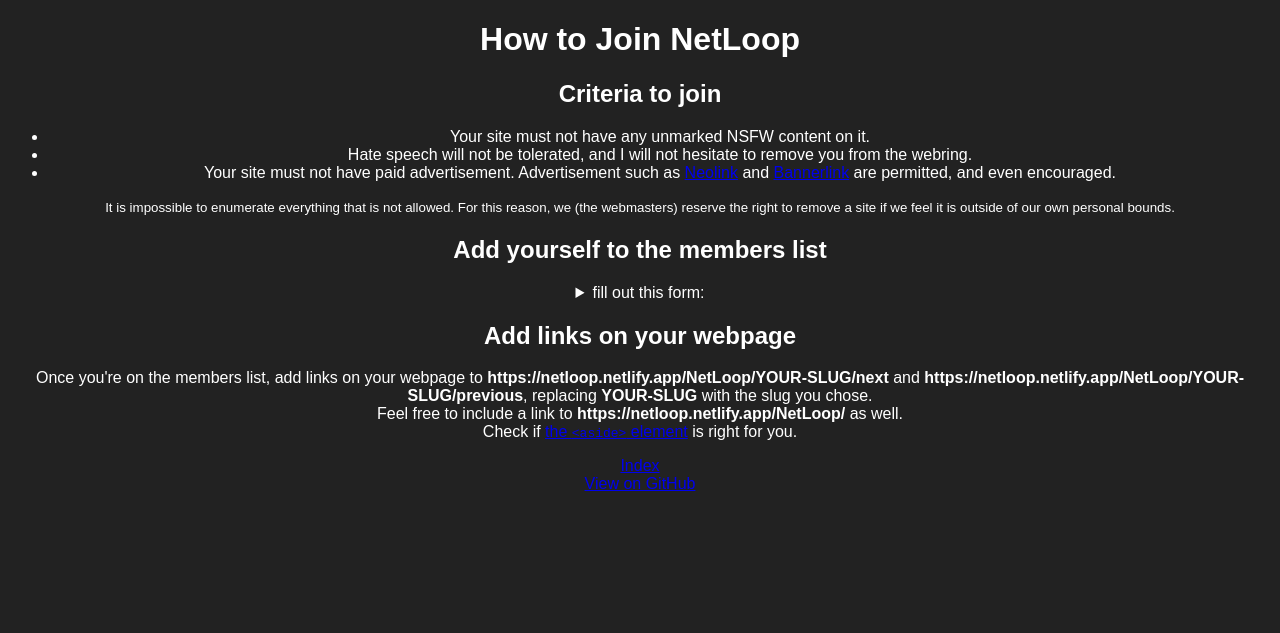
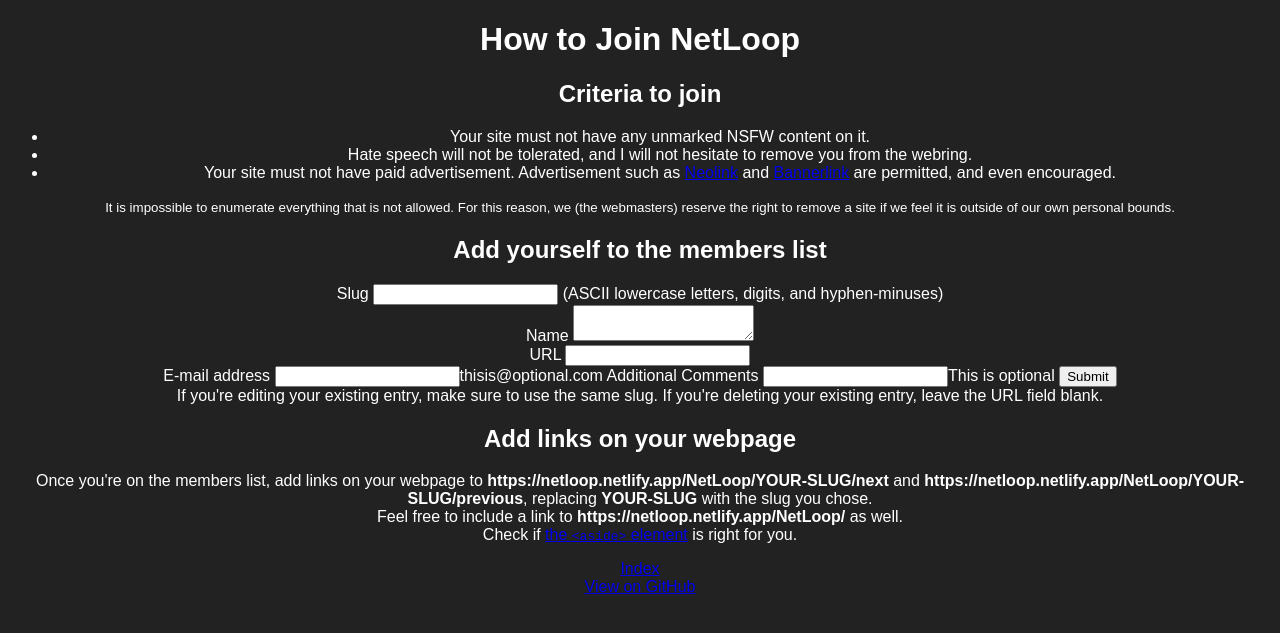
Before and after one commit to 44Nifty/NetLoop, a Jekyll site: the page built from join.html, in a window 1280 px wide. Shown: the top 633 px of the page. Built offline with Jekyll 4.4.1, drawn with Linux system fonts in a browser that asks for light colours.

Commit message:
Update join.html

```diff
--- a/join.html
+++ b/join.html
@@ -14,20 +14,17 @@ layout: html
 
 <h2>Add yourself to the members list</h2>
 
-<details>
-<summary>fill out this form:</summary>
 <form name=signup method=POST data-netlify=true netlify-honeypot=bot>
 <div hidden><label>Leave this blank unless you're spam <input name=bot></label></div>
-<label>Slug <input name=slug pattern=[0-9a-z](?:-?[0-9a-z])* required></label>
+  <label>Slug <input name=slug pattern=[0-9a-z](?:-?[0-9a-z])* required></label>
 (ASCII lowercase letters, digits, and hyphen-minuses)<br>
 <label>Name <textarea name=name></textarea></label><br>
 <label>URL <input name=url type=url></label><br>
-<label>E-mail address <input type=email name=email required></label><br>You'll receive an e-mail when your addition/change is made.<br>
-<label>Additional Comments <input name=comments></label>
+<label>E-mail address <input type=email name=email>thisis@optional.com</label>
+<label>Additional Comments <input name=comments>This is optional</label>
 <input type=submit>
 </form>
 If you're editing your existing entry, make sure to use the same slug. If you're deleting your existing entry, leave the URL field blank.
-</details>
 
 <h2>Add links on your webpage</h2>
 <p>Once you're on the members list, add links on your webpage to <b>{{'/YOUR-SLUG/next'|absolute_url}}</b> and <b>{{'/YOUR-SLUG/previous'|absolute_url}}</b>, replacing <b>YOUR-SLUG</b> with the slug you chose.<br>
```
